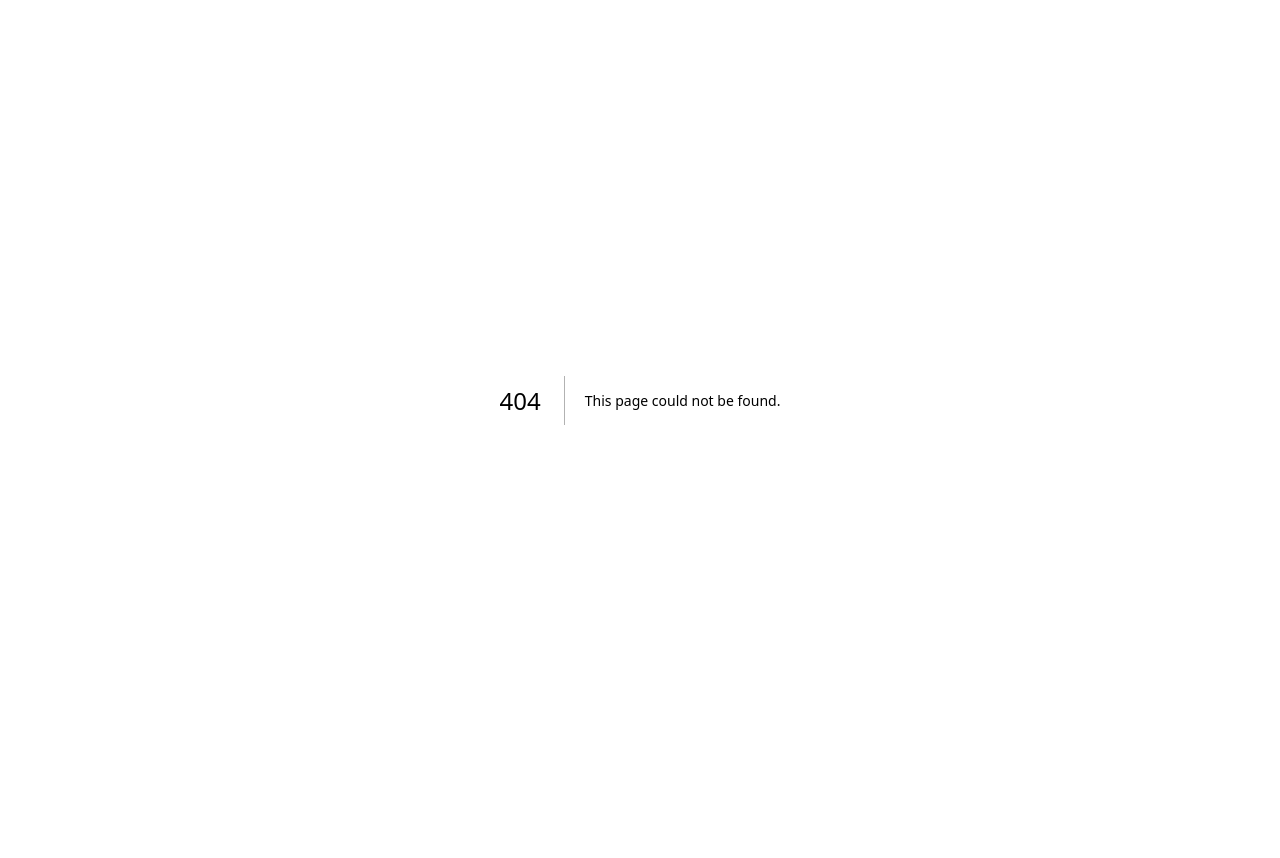
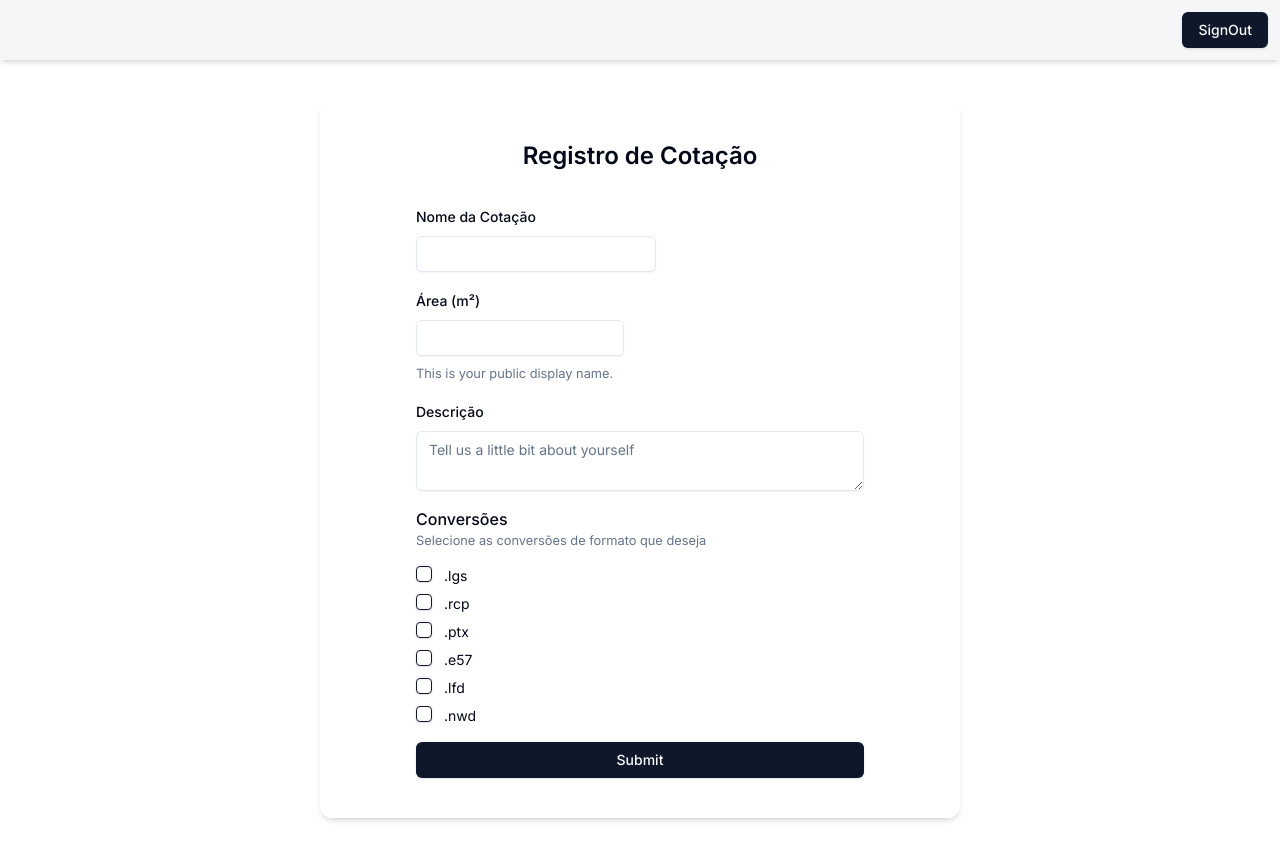
Before and after one commit to BecxAgy/auth-demo_next, a Next.js app: page /cotacoes/create in a window 1280 px wide. Before the commit this address had no page. Before the commit the page ends 800 px from the top, so only its background shows below. Built offline with nearby package versions, Linux system fonts and the light colour scheme.

Commit message:
install package

```diff
--- /dev/null
+++ b/app/(protected)/cotacoes/create/page.tsx
@@ -0,0 +1,18 @@
+import FormWrapper from '@/components/global/form_wrapper'
+import { Card, CardHeader } from '@/components/ui/card'
+import React from 'react'
+
+const CreatePage = () => {
+    return (
+        <Card className=' md:w-1/2 p-10 border-none shadow-md  flex flex-col justify-center items-center '>
+            <CardHeader className='p-0 mb-8 '>
+                <h1 className='font-semibold text-2xl  '>
+                    Registro de Cotação
+                </h1>
+            </CardHeader>
+            <FormWrapper />
+        </Card>
+    )
+}
+
+export default CreatePage
--- a/package.json
+++ b/package.json
@@ -17,6 +17,7 @@
     "@mui/material": "^5.15.10",
     "@mui/x-data-grid": "^6.19.4",
     "@prisma/client": "^5.9.1",
+    "@radix-ui/react-checkbox": "^1.0.4",
     "@radix-ui/react-dropdown-menu": "^2.0.6",
     "@radix-ui/react-icons": "^1.3.0",
     "@radix-ui/react-label": "^2.0.2",
```
Also changed, not shown: 1 other file (tests, documents, lock files or other folders).
